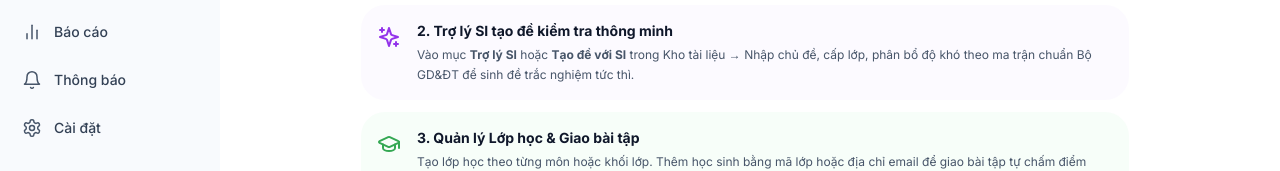
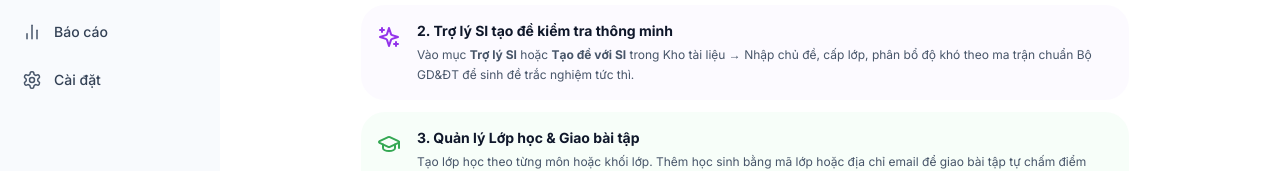
Before and after one commit to nguyenede/edu, a Next.js app in the folder web-hoc-tap/frontend/: page /app/help in a window 1280 px wide. Shown: the part 258-429 px from the top of the page. Built offline with nearby package versions, Linux system fonts and the light colour scheme.

Commit message:
feat(sidebar): remove Thông báo item from navigation menu

```diff
--- a/web-hoc-tap/frontend/src/components/AppShell.tsx
+++ b/web-hoc-tap/frontend/src/components/AppShell.tsx
@@ -24,7 +24,6 @@ import {
   BookOpen,
   FileText,
   BarChart2,
-  Bell,
   Gamepad2,
 } from 'lucide-react';
 
@@ -102,7 +101,6 @@ export const AppShell: React.FC<AppShellProps> = ({
       : []),
     { label: 'Trò chơi lớp học', href: '/app/games', icon: Gamepad2 },
     { label: 'Báo cáo', href: '/app/results', icon: BarChart2 },
-    { label: 'Thông báo', href: '/app/notifications', icon: Bell },
     { label: 'Cài đặt', href: '/app/settings', icon: Settings },
   ];
 
```
